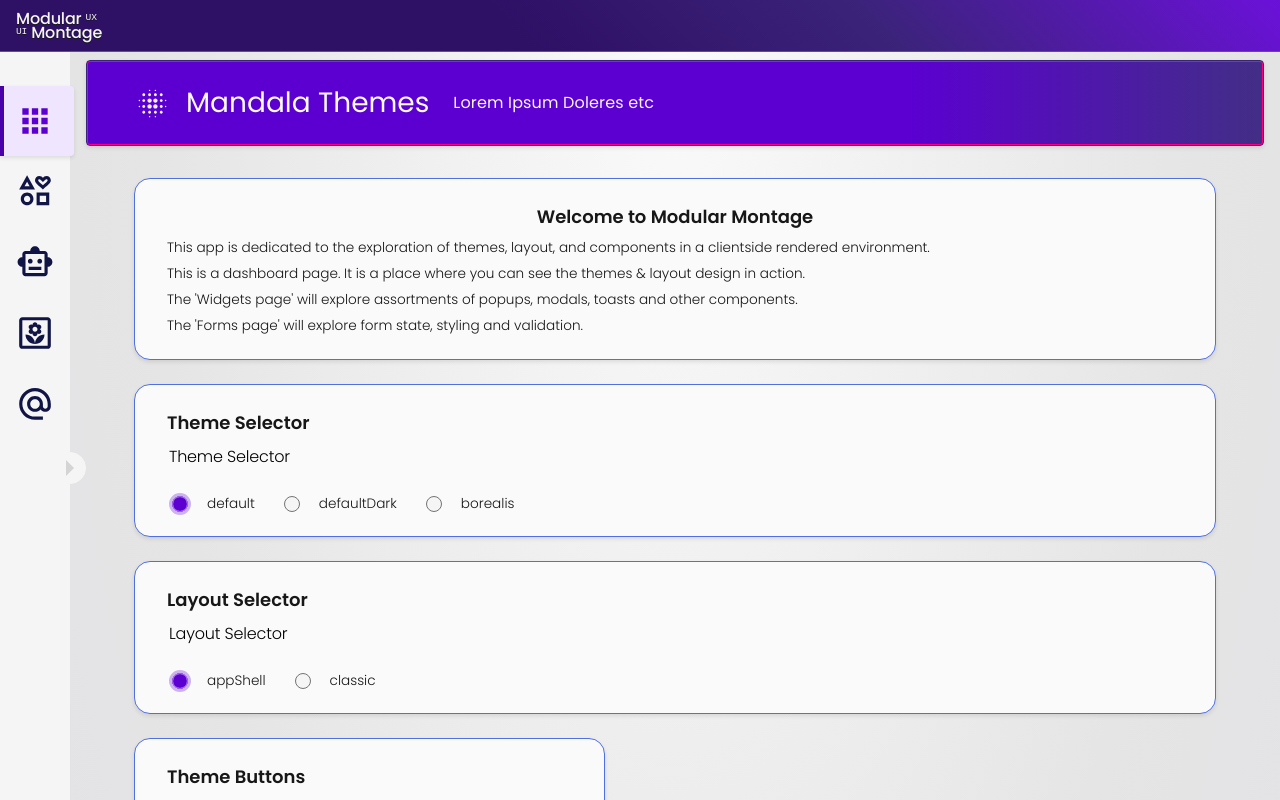
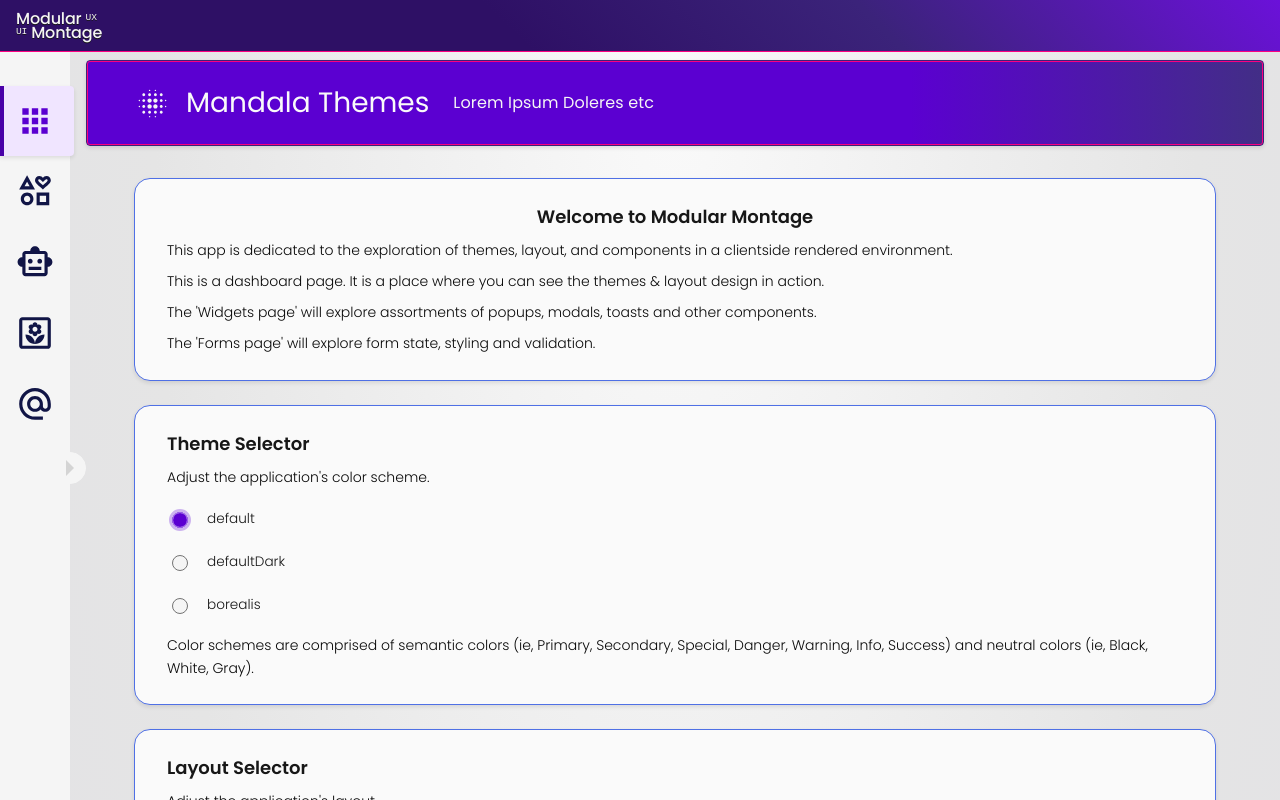
Before and after one commit to k3vnb/modular_montage, a React (Create React App) app: page /dashboard in a window 1280 px wide. Built offline with nearby package versions, Linux system fonts and the light colour scheme.

Commit message:
adjust color transitions, typography, add copy for better UI

```diff
--- a/src/elements/Header/Header.elements.tsx
+++ b/src/elements/Header/Header.elements.tsx
@@ -3,19 +3,22 @@ import { Box, Stack, styled } from '@mui/system';
 import { NavMenuButton } from 'global/components/Buttons/NavMenuButton';
 import { NAV_ROUTES_LIST, type TNavRoute } from 'routes';
 import { UnstyledList, ListItem } from 'global/components/List';
+import { text } from 'stream/consumers';
 
 const NavMenuContainer = styled(Box)(({ theme }) => ({
   ...theme.styles.textMdSemibold,
   '.nav-item': {
-    textDecoration: 'none',
+    textDecoration: 'underline',
+    textDecorationColor: 'transparent',
+    textDecorationThickness: '2px',
     color: theme.styles.elements.header.surfaceContrast[1],
     textUnderlineOffset: theme.spacing(0.75),
+    transition: 'text-decoration-color 0.1s ease-in-out',
     '&:hover': {
-      textDecoration: 'underline',
+      textDecorationColor: theme.styles.elements.header.surfaceContrast[0],
       color: theme.styles.elements.header.surfaceContrast[0],
     },
     '&.active': {
-      textDecoration: 'underline',
       textDecorationColor: theme.styles.elements.header.border[0],
       color: theme.styles.elements.header.surfaceContrast[1],
     },
--- a/src/global/components/Tile/Tile.tsx
+++ b/src/global/components/Tile/Tile.tsx
@@ -30,7 +30,7 @@ export const Tile = styled(Box, {
     borderStyle: 'solid',
     borderColor: showBorder ? borderColor : 'transparent',
     boxShadow: theme.styles.shadow[elevation],
-    transition: 'background-color 50ms cubic-bezier(0.4, 0, 0.2, 1) 0ms',
+    transition: 'background-color .15s cubic-bezier(0.4, 0, 0.2, 1) 0ms',
     [theme.breakpoints.down('sm')]: {
       padding: theme.spacing(3,2),
     },
--- a/src/global/components/Typography/Typography.tsx
+++ b/src/global/components/Typography/Typography.tsx
@@ -31,4 +31,4 @@ export const H3 = (props: BoxProps) => <StyledHeading component="h3" fontKey="he
 export const H4 = (props: BoxProps) => <StyledHeading component="h4" fontKey="headingH4" {...props} />;
 export const H5 = (props: BoxProps) => <StyledHeading component="h5" fontKey="headingH5" {...props} />;
 export const H6 = (props: BoxProps) => <StyledHeading component="h6" fontKey="headingH6" {...props} />;
-export const Body = (props: BoxProps) => <StyledHeading component="p" fontKey="textMd" {...props} />;
+export const Body = (props: BoxProps) => <StyledHeading component="p" fontKey="textMd" {...props} sx={{ color: theme => theme.styles.neutral[95], fontSize: '14px', lineHeight: 1.65 }} />;
--- a/src/layouts/AppLayout.elements.tsx
+++ b/src/layouts/AppLayout.elements.tsx
@@ -111,6 +111,7 @@ const MainContent = ({ children, debugMode }: LayoutProps): JSX.Element => {
             ),
           }),
           background: theme => debugMode ? 'rgb(242, 0, 255)' : theme.styles.elements.main.gradients?.[0] || theme.styles.elements.main.surface[0],
+          transition: 'background 0.3s cubic-bezier(0.4, 0, 0.2, 1) 0ms',
         }}
       >
         {children}
--- a/src/pages/Dashboard/Dashboard.tsx
+++ b/src/pages/Dashboard/Dashboard.tsx
@@ -1,4 +1,4 @@
-import { Box } from '@mui/system';
+import { Box, Stack } from '@mui/system';
 import DashboardIcon from '@mui/icons-material/BlurOnOutlined';
 
 import { Tile } from 'global/components/Tile/Tile';
@@ -32,11 +32,30 @@ export const Dashboard = (): JSX.Element => {
       </Tile>
       <Tile showBorder gap={1} variant="info" elevation={1}>
         <Typography.H4>Theme Selector</Typography.H4>
+        <Stack gap={1.5}>
+          <Typography.Body>
+            Adjust the application's color scheme.
+          </Typography.Body>
           <ThemeRadioButtons />
+          <Typography.Body>
+            Color schemes are comprised of semantic colors (ie, Primary, Secondary, Special, Danger, Warning, Info, Success) and neutral colors (ie, Black, White, Gray).
+          </Typography.Body>
+        </Stack>
       </Tile>
       <Tile showBorder gap={1} variant="info" elevation={1}>
         <Typography.H4>Layout Selector</Typography.H4>
+        <Stack gap={1.5}>
+          <Typography.Body>
+            Adjust the application's layout.
+          </Typography.Body>
           <LayoutStyleRadioButtons />
+          <Typography.Body>
+            The 'App Shell' layout features a site header, main content area, a navigation side bar in desktop screen widths and a navigation bottom bar in mobile screenwidths.
+          </Typography.Body>
+          <Typography.Body>
+            The 'Classic' layout features a site header which contains the nav menu and main content area.  The nav menu collapses into a hamburger menu in mobile screen widths.
+          </Typography.Body>
+          </Stack>
       </Tile>
       <Tile showBorder gap={1} variant="info" elevation={1} maxWidth="max-content">
         <Typography.H4>Theme Buttons</Typography.H4>
@@ -49,29 +68,33 @@ export const Dashboard = (): JSX.Element => {
 const ThemeRadioButtons = () => {
   const { themeId, updateTheme } = useGlobalContext();
   return (
+    <Stack my={1}>
       <RadioGroup
+        hideLegend
         legend="Theme Selector"
         id="theme-selector"
         name="theme-selector"
-      direction="row"
         value={themeId}
         options={Object.values(THEME_IDS).map((key) => ({ value: key, label: key}))}
         onChange={(val: string) => updateTheme(val as ThemeId)}
       />
+    </Stack>
   );
 };
 
 const LayoutStyleRadioButtons = () => {
   const { layoutStyle, updateLayoutStyle } = useGlobalContext();
   return (
+    <Stack my={1}>
       <RadioGroup
+        hideLegend
         legend="Layout Selector"
         id="layout-selector"
         name="layout-selector"
-      direction="row"
         value={layoutStyle}
         options={Object.values(LAYOUT_STYLES).map((key) => ({ value: key, label: key}))}
         onChange={(val: string) => updateLayoutStyle(val as LayoutStyle)}
       />
+  </Stack>
   );
 };
```
Lines whose indentation alone changed are shown as unchanged.
